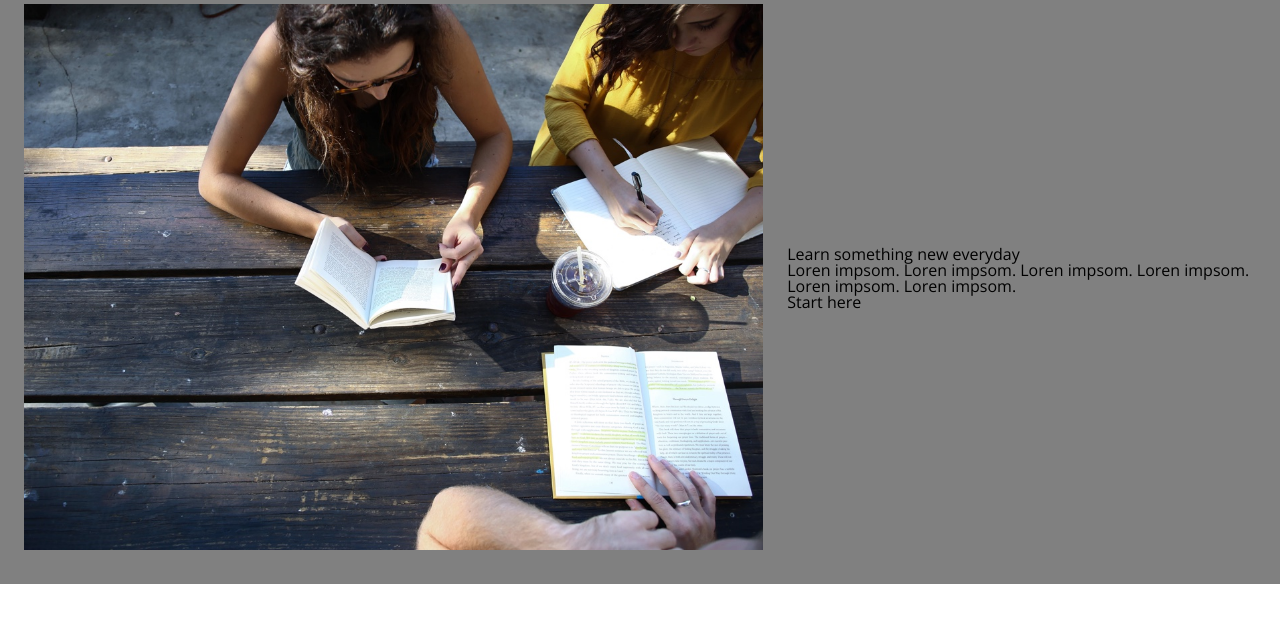
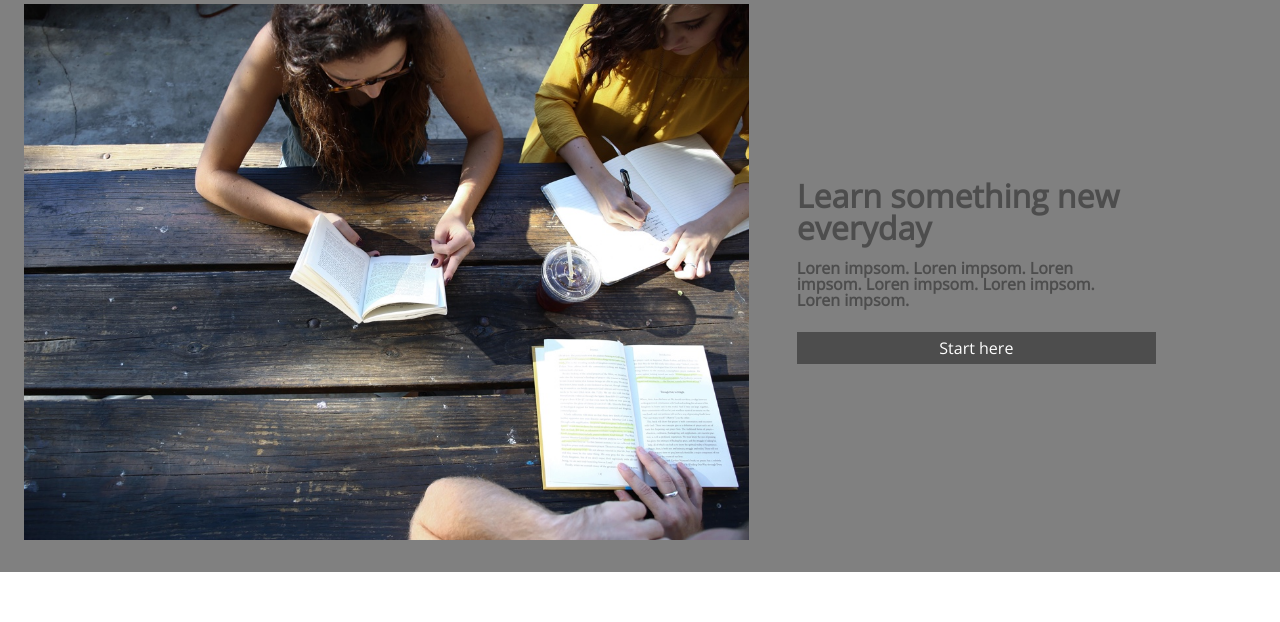
Before and after one commit to jax0101/colmar, a plain HTML site: page index.html in a window 1280 px wide. Shown: the part 92-714 px from the top of the page. Drawn offline with nearby package versions, Linux system fonts and the light colour scheme.

```diff
--- a/index.html
+++ b/index.html
@@ -39,10 +39,12 @@
     <img src="./resources/images/banner.jpg">
   </div>
   <div class="copy">
-    <h1>Learn something new everyday</h1>
-    <h2>Loren impsom. Loren impsom. Loren impsom. Loren impsom. Loren impsom. Loren impsom. </h2>
-    <p>Start here<p>
+  <div class="container">
+  <h1>Learn something new everyday</h1></br>
+    <h3>Loren impsom. Loren impsom. Loren impsom. Loren impsom. Loren impsom. Loren impsom.</h3></br>
+    <p>Start here</p>
 </div>
-  </div>
+</div>
+</div>
 </body>
 </html>
--- a/resources/style.css
+++ b/resources/style.css
@@ -70,10 +70,9 @@ header .mobile {
   background-color: grey;
   display: flex;
   justify-content: flex-start;
-  width: 100%;
 }
 .image {
-  display: flex:
+  display: flex;
   flex-direction: column;
   align-items: flex-start;
   width: 60%;
@@ -89,4 +88,31 @@ header .mobile {
   flex-direction: column;
   justify-content: center;
   width: 40%;
+  padding-left: 24px;
 }
+.container {
+  display: flex;
+  flex-direction: column;
+  align-items: flex-start;
+  width: 71%;
+}
+
+h1 {
+  font-size: 2rem;
+  color: hsl(0, 0%, 30%);
+  font-weight: bold;
+}
+h3 {
+  color: hsl(0, 0%, 30%);
+  font-weight: bolder;
+  padding-bottom: 0.5rem;
+
+}
+
+.container p {
+  background-color: hsl(0, 0%, 30%);
+  color: white;
+  padding: 0.5rem;
+  width: 100%;
+  text-align: center;
+}
```
